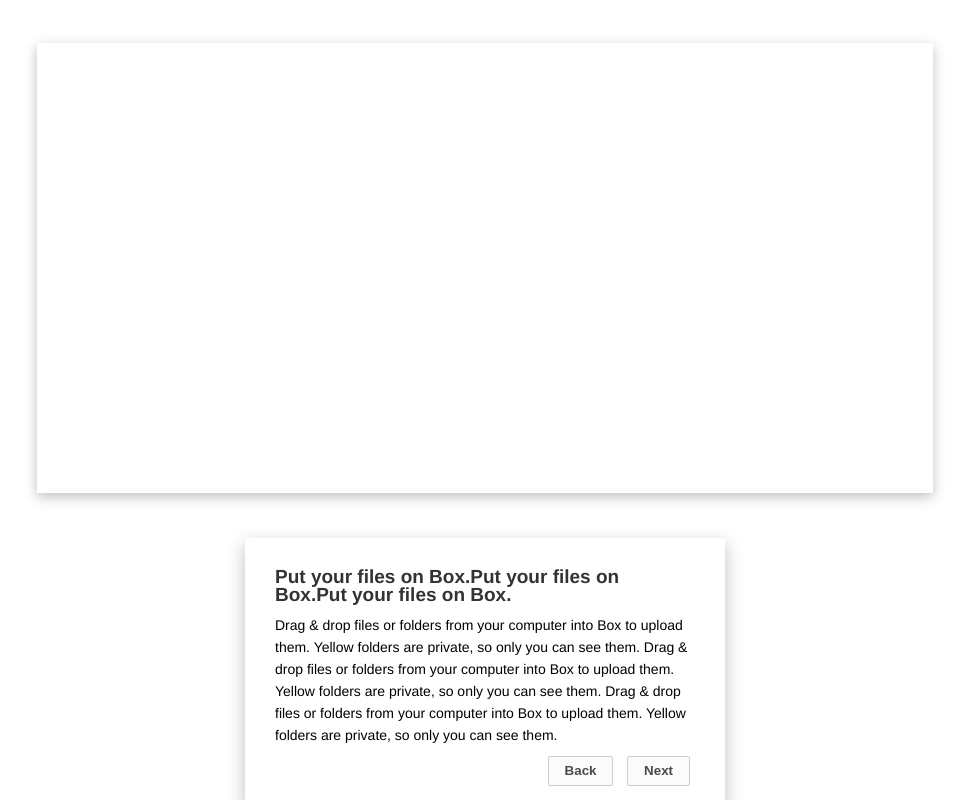
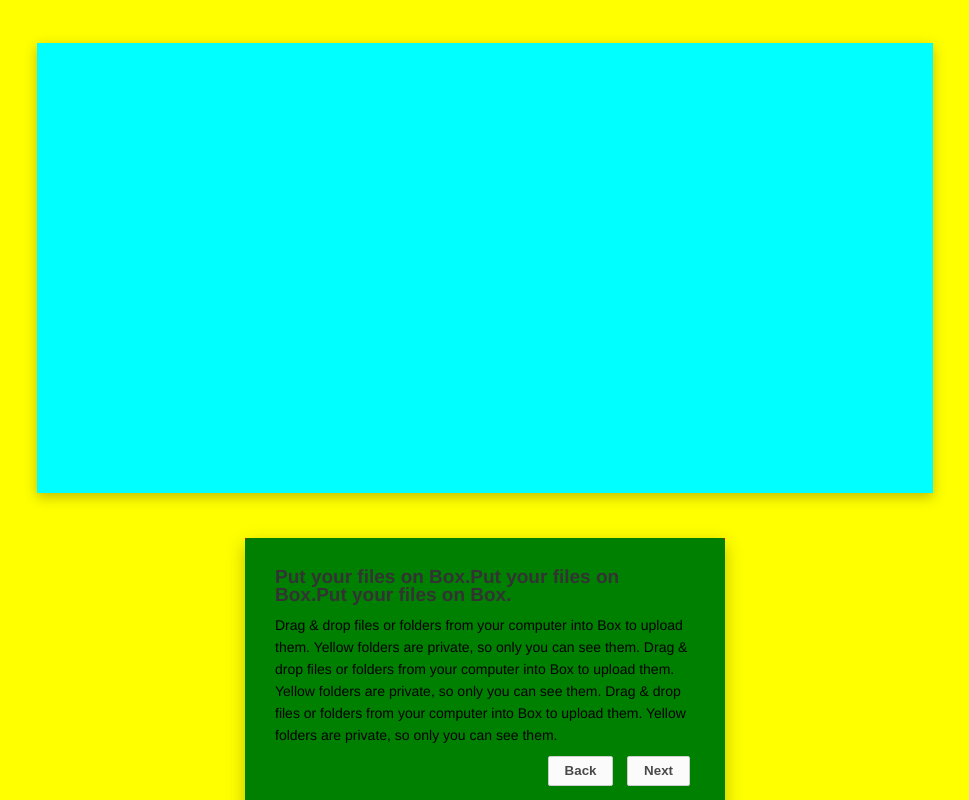
Before and after one commit to reyuto/reyuto.github.io, a plain HTML site: page index.html in a window 1280 px wide. Shown: the whole page, without its empty margins (155-1124 px from the left). Drawn offline with Linux system fonts and the light colour scheme.

Commit message:
Update index.html

```diff
--- a/index.html
+++ b/index.html
@@ -11,6 +11,7 @@ div {
   width: 100%;
   top: 0;
   left: 0;
+  background-color: yellow;
 
   display: flex;
   flex-direction: column;
@@ -40,6 +41,7 @@ div {
   position: relative;
   width: 70%;
   margin: auto;
+  background-color: aqua;
 }
 
 .container {
@@ -47,6 +49,7 @@ div {
   position: relative;
   top: -40px;
   margin: auto;
+  background-color: red;
 
   /* display: flex; */
   align-items: center;
@@ -69,6 +72,7 @@ div {
   box-shadow: 0 6px 18px rgba(0, 0, 0, 0.25);
   padding: 20px 30px;
   width: 420px;
+    background-color: green;
 }
 
 h2 {
```
